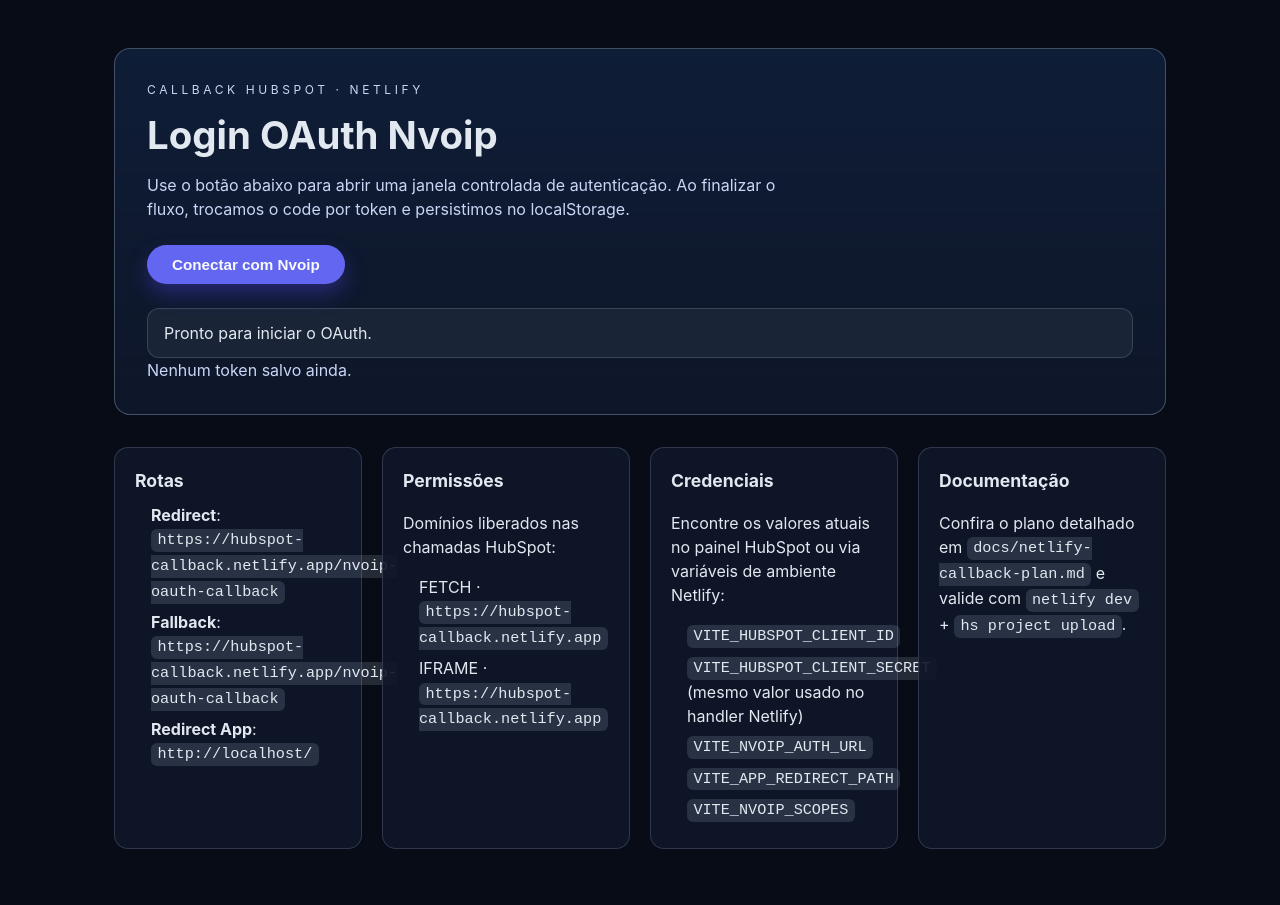
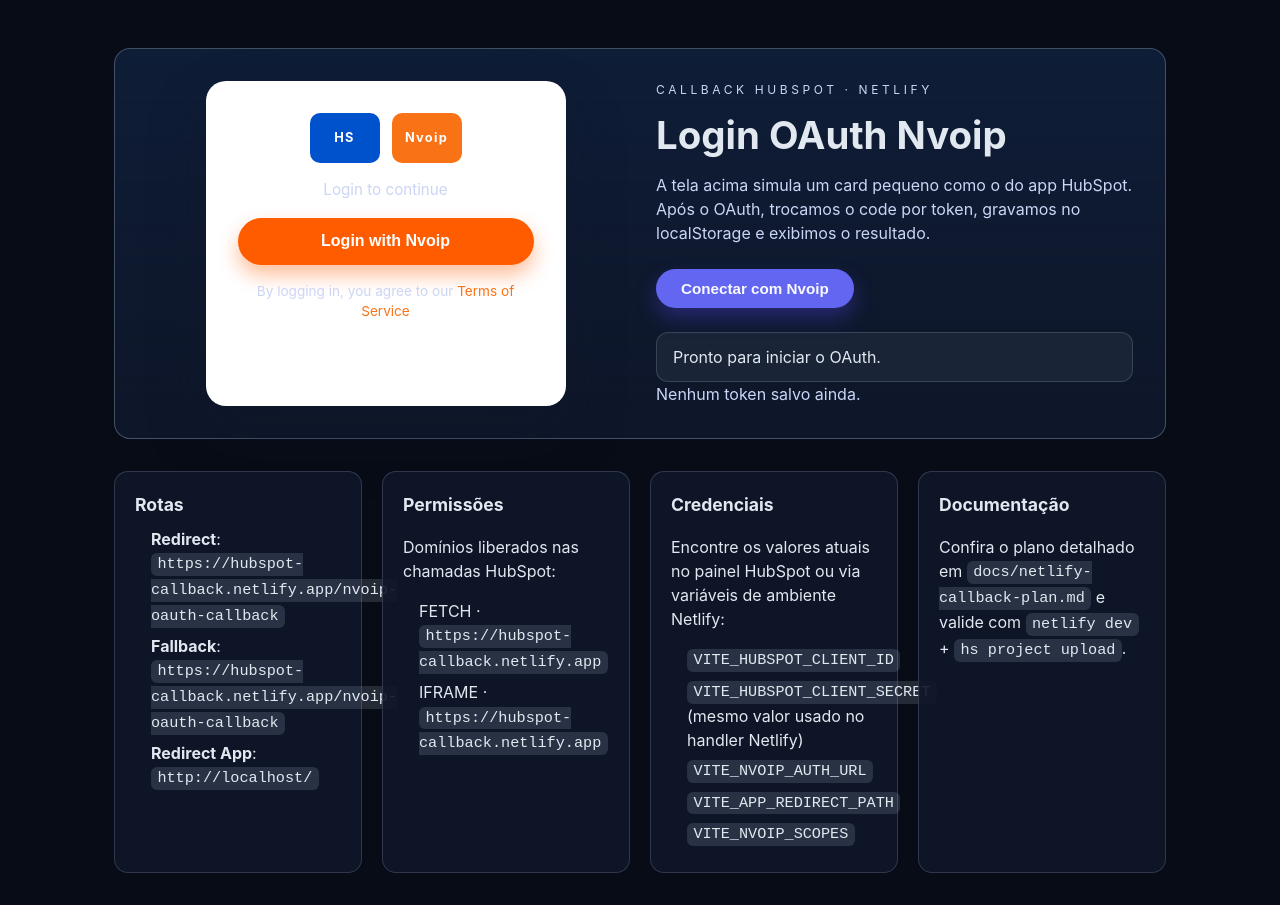
Before and after one commit to lucasnavex/hubspot-callback, a React (Vite) app: page / in a window 1280 px wide. Before the commit the page ends 881 px from the top, so only its background shows below. Built offline with nearby package versions, Linux system fonts and the light colour scheme; no server answers.

Commit message:
ajustando a ui e o fluxo de auth completo

```diff
--- a/src/App.css
+++ b/src/App.css
@@ -23,6 +23,87 @@
   padding: 2rem;
   border-radius: 16px;
   background: linear-gradient(180deg, rgba(59, 130, 246, 0.15), rgba(15, 23, 42, 0.95));
+  display: grid;
+  gap: 2rem;
+  grid-template-columns: repeat(auto-fit, minmax(280px, 1fr));
+}
+
+.oauth-card {
+  width: min(360px, 100%);
+  margin: 0 auto;
+  background: #fff;
+  color: #111827;
+  border-radius: 20px;
+  padding: 2rem;
+  box-shadow: 0 30px 60px rgba(15, 23, 42, 0.3);
+  display: flex;
+  flex-direction: column;
+  align-items: center;
+  gap: 1rem;
+}
+
+.logo-row {
+  display: flex;
+  align-items: center;
+  gap: 0.75rem;
+}
+
+.logo-placeholder {
+  width: 70px;
+  height: 50px;
+  border-radius: 10px;
+  display: flex;
+  align-items: center;
+  justify-content: center;
+  font-weight: 700;
+  letter-spacing: 0.1em;
+  font-size: 0.8rem;
+}
+
+.primary-logo {
+  background: #0052cc;
+  color: #fff;
+}
+
+.secondary-logo {
+  background: #f97316;
+  color: #fff;
+}
+
+.card-subtitle {
+  margin: 0;
+  font-size: 0.95rem;
+  color: #6b7280;
+}
+
+.oauth-card-button {
+  width: 100%;
+  border-radius: 999px;
+  border: none;
+  padding: 0.9rem 1.5rem;
+  font-weight: 600;
+  font-size: 1rem;
+  color: #fff;
+  background: #ff5c00;
+  box-shadow: 0 10px 20px rgba(255, 92, 0, 0.4);
+  cursor: pointer;
+  transition: transform 0.2s ease, box-shadow 0.2s ease;
+}
+
+.oauth-card-button:hover {
+  transform: translateY(-1px);
+  box-shadow: 0 14px 25px rgba(255, 92, 0, 0.45);
+}
+
+.terms-text {
+  font-size: 0.85rem;
+  color: #9ca3af;
+  text-align: center;
+}
+
+.terms-text span {
+  color: #f97316;
+  cursor: pointer;
 }
 
 .hero-actions {
@@ -79,6 +160,16 @@
   border-radius: 12px;
   background: rgba(30, 41, 59, 0.8);
   border: 1px solid rgba(148, 163, 184, 0.25);
+}
+
+.info-box {
+  margin-top: 1rem;
+  padding: 0.85rem 1rem;
+  border-radius: 10px;
+  background: rgba(16, 185, 129, 0.12);
+  border: 1px solid rgba(16, 185, 129, 0.5);
+  color: #4ade80;
+  font-size: 0.95rem;
 }
 
 .status-error {
--- a/src/App.tsx
+++ b/src/App.tsx
@@ -19,6 +19,7 @@
     nvoipAuthConfig
   const [status, setStatus] = useState('Pronto para iniciar o OAuth.')
   const [error, setError] = useState<string | null>(null)
+  const [infoMessage, setInfoMessage] = useState<string | null>(null)
   const [token, setToken] = useState<TokenResponse | null>(() => {
     const saved = localStorage.getItem(tokenStorageKey)
     if (!saved) return null
@@ -36,12 +37,14 @@
   const storeToken = useCallback((tokenResponse: TokenResponse) => {
     localStorage.setItem(tokenStorageKey, JSON.stringify(tokenResponse))
     setToken(tokenResponse)
+    setInfoMessage(`Token salvo: ${tokenResponse.access_token}`)
   }, [])
 
   const clearToken = useCallback(() => {
     localStorage.removeItem(tokenStorageKey)
     setToken(null)
     setStatus('Token removido do localStorage.')
+    setInfoMessage(null)
   }, [])
 
   const exchangeToken = useCallback(
@@ -82,6 +85,7 @@
 
   const startOAuth = useCallback(() => {
     setError(null)
+    setInfoMessage(null)
     const state = crypto.randomUUID()
     sessionStorage.setItem(stateStorageKey, state)
     const popup = window.open(
@@ -168,10 +172,11 @@
       return
     }
 
+    const handleCode = async () => {
       setStatus('Trocando o code por token...')
       console.log('[OAuth callback] iniciando troca de token')
-    exchangeToken(code)
-      .then(() => {
+      try {
+        await exchangeToken(code)
         console.log('[OAuth callback] troca concluída')
         setStatus('Token salvo no localStorage.')
         setError(null)
@@ -180,22 +185,38 @@
           window.close()
         }
         window.history.replaceState({}, document.title, window.location.pathname)
-      })
-      .catch((exchangeError) => {
+      } catch (exchangeError) {
         finishWithError(
           exchangeError instanceof Error ? exchangeError.message : 'Erro desconhecido ao trocar token.',
         )
-      })
+      }
+    }
+
+    handleCode()
   }, [exchangeToken])
 
   return (
     <main className="app-shell">
       <section className="hero">
+        <div className="oauth-card">
+          <div className="logo-row">
+            <span className="logo-placeholder primary-logo">HS</span>
+            <span className="logo-placeholder secondary-logo">Nvoip</span>
+          </div>
+          <p className="card-subtitle">Login to continue</p>
+          <button className="oauth-card-button" type="button" onClick={startOAuth}>
+            Login with Nvoip
+          </button>
+          <p className="terms-text">
+            By logging in, you agree to our <span>Terms of Service</span>
+          </p>
+        </div>
+        <div className="hero-messaging">
           <p className="eyebrow">Callback HubSpot · Netlify</p>
           <h1>Login OAuth Nvoip</h1>
           <p>
-          Use o botão abaixo para abrir uma janela controlada de autenticação. Ao finalizar o fluxo,
-          trocamos o code por token e persistimos no localStorage.
+            A tela acima simula um card pequeno como o do app HubSpot. Após o OAuth, trocamos o code
+            por token, gravamos no localStorage e exibimos o resultado.
           </p>
           <div className="hero-actions">
             <button className="primary-button" type="button" onClick={startOAuth}>
@@ -211,11 +232,13 @@
             <span>{status}</span>
             {error ? <span className="status-error">{error}</span> : null}
           </div>
+          {infoMessage ? <div className="info-box">{infoMessage}</div> : null}
           {token ? (
             <pre className="token-preview">{JSON.stringify(token, null, 2)}</pre>
           ) : (
             <p className="token-placeholder">Nenhum token salvo ainda.</p>
           )}
+        </div>
       </section>
 
       <section className="panel-grid">
```
Lines whose indentation alone changed are shown as unchanged.
